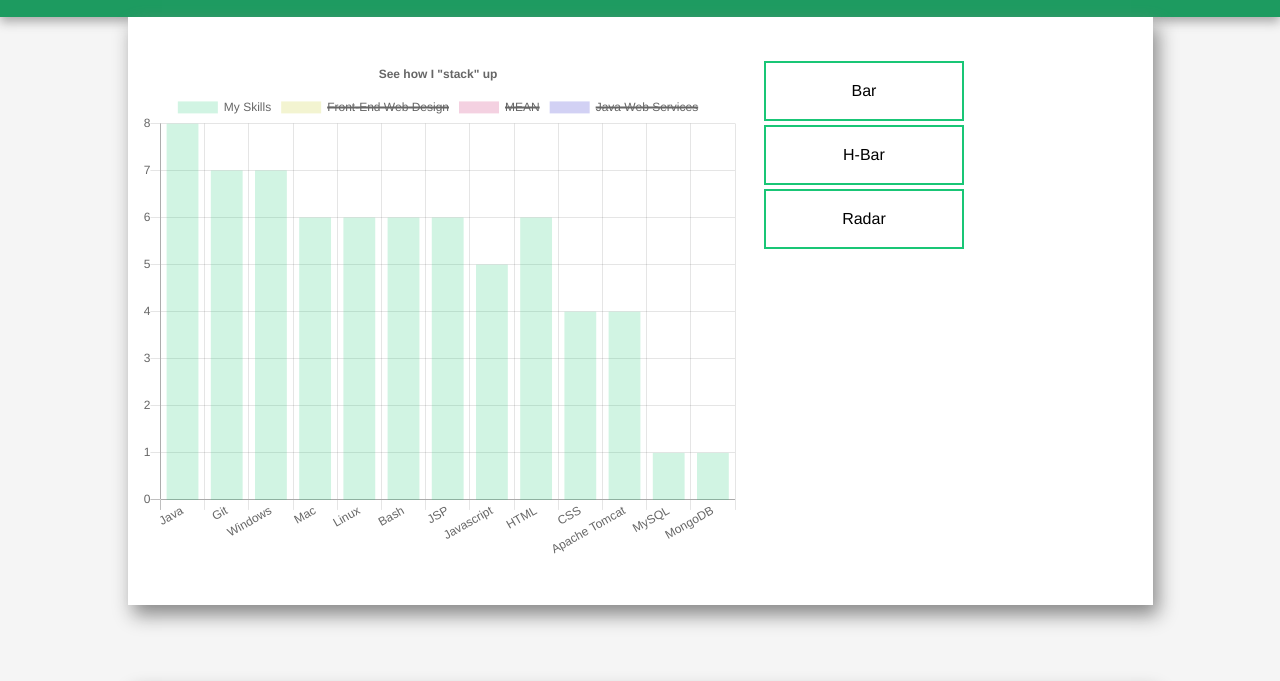
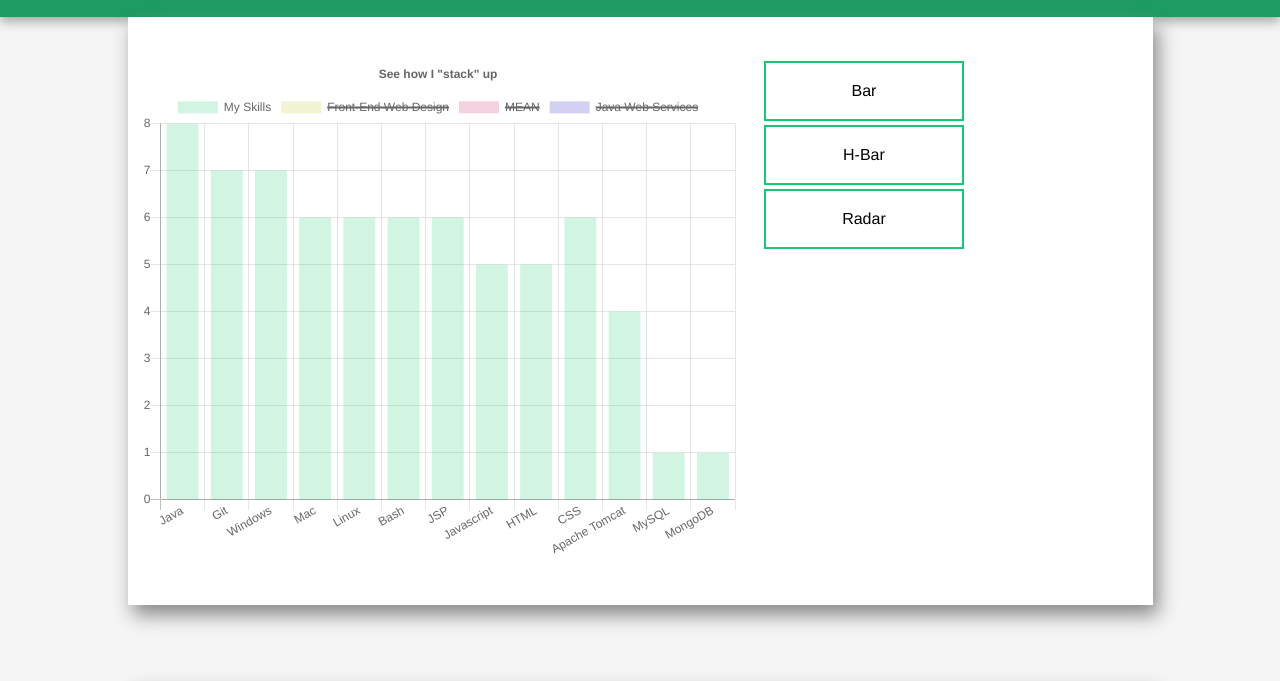
Before and after one commit to tbordovsky/tbordovsky.github.io, a plain HTML site: page software.html in a window 1280 px wide. Shown: the part 79-760 px from the top of the page. Drawn offline with nearby package versions, Linux system fonts and the light colour scheme; some packages are replaced by stand-ins of ours.

Commit message:
Tweak the software graph

```diff
--- a/software.html
+++ b/software.html
@@ -124,7 +124,7 @@
                         borderColor: "rgba(25,198,118,1)",
                         pointBorderColor: "#fff",
                         pointBackgroundColor: "rgba(25,198,118,1)",
-                        data: [8, 7, 7, 6, 6, 6, 6, 5, 6, 4, 4, 1, 1]
+                        data: [8, 7, 7, 6, 6, 6, 6, 5, 5, 6, 4, 1, 1]
                     }, {
                         label: "Front-End Web Design",
                         hidden: true,
```
